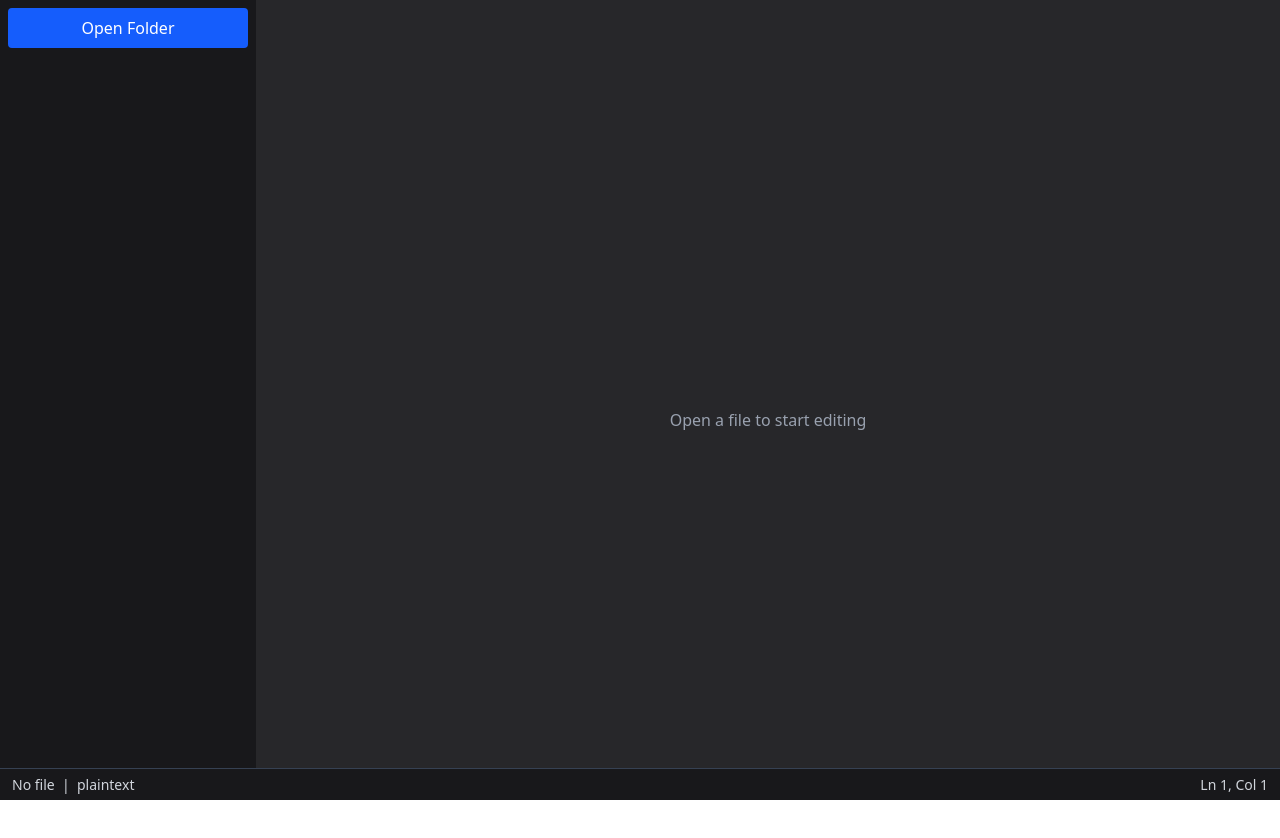
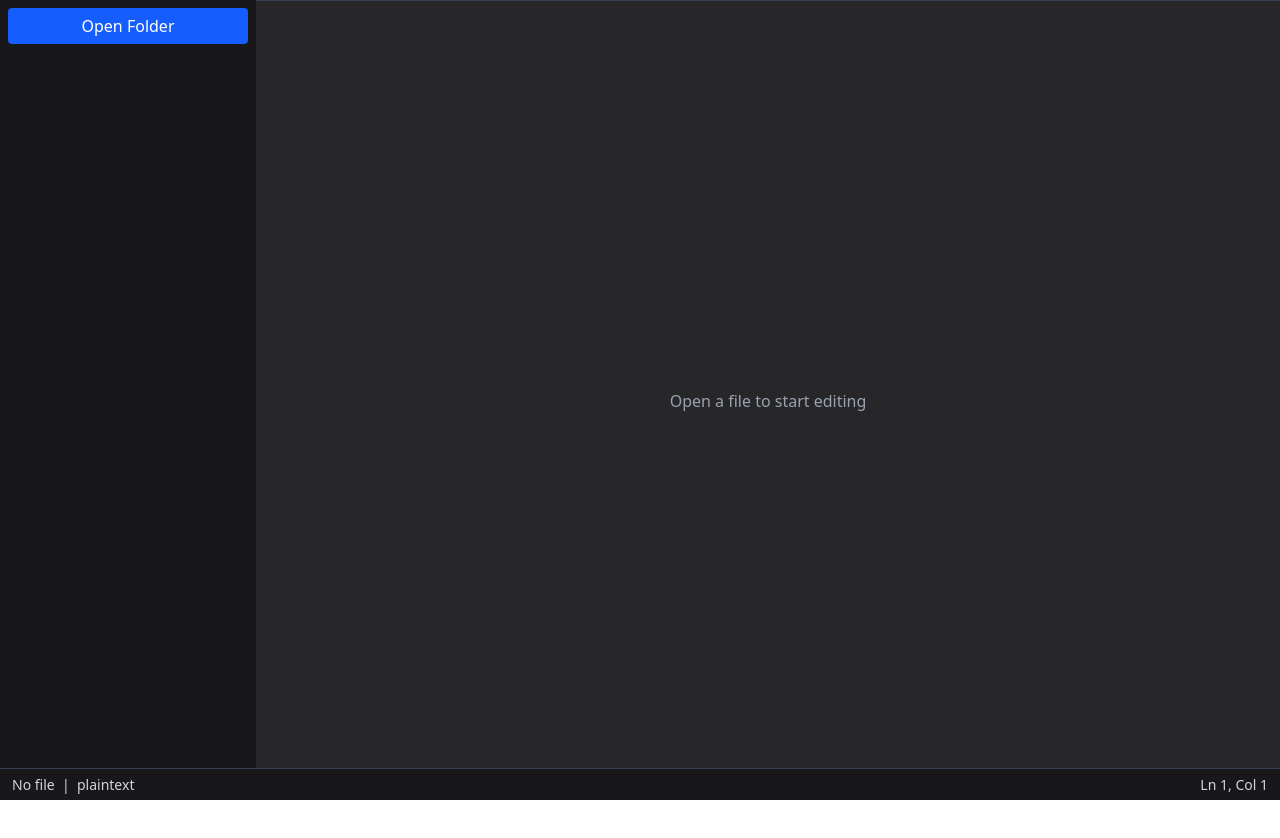
Before and after one commit to agha-naveed/darkfox-ide, a React (Vite) app in the folder ide-interface/: page / in a window 1280 px wide. Built offline with nearby package versions, Linux system fonts and the light colour scheme.

Commit message:
editor instance

```diff
--- a/ide-interface/src/App.jsx
+++ b/ide-interface/src/App.jsx
@@ -158,7 +158,7 @@ export default function App() {
       <div className="w-64 bg-zinc-900 text-white p-2">
         <button
           onClick={openFolder}
-          className="w-full bg-blue-600 py-2 rounded mb-2"
+          className="w-full bg-blue-600 py-[6px] cursor-pointer transition-all hover:bg-blue-800 rounded mb-2"
         >
           Open Folder
         </button>
@@ -169,7 +169,7 @@ export default function App() {
       {/* Main area */}
       <div className="flex-1 flex flex-col bg-zinc-800">
         {/* Tabs */}
-        {/* <div className="flex bg-gray-900 text-white border-b border-gray-700">
+        <div className="flex bg-gray-900 text-white border-b border-gray-700">
           {openFiles.map((file) => (
             <div
               key={file.name}
@@ -190,15 +190,15 @@ export default function App() {
               </button>
             </div>
           ))}
-        </div> */}
-        <TabBar
+        </div>
+        {/* <TabBar
           openFiles={openFiles}
           activeFile={activeFile}
           onSwitch={switchTab}
           onClose={closeTab}
           onCloseOthers={(file) => setOpenFiles(openFiles.filter(f => f.name === file.name))}
           onCloseAll={() => { setOpenFiles([]); setActiveFile(null); setFileContent(""); }}
-        />
+        /> */}
 
         {/* Editor */}
         {activeFile ? (
--- a/ide-interface/src/components/StatusBar.jsx
+++ b/ide-interface/src/components/StatusBar.jsx
@@ -17,7 +17,7 @@ export default function StatusBar({ fileName, language, editor }) {
   }, [editor]);
 
   return (
-    <div className="h-8 fixed w-full bottom-0 left-0 bg-zinc-900 text-gray-300 flex justify-between items-center px-3 text-sm border-t border-gray-700">
+    <div className="h-8 fixed w-full z-[99999] bottom-0 left-0 bg-zinc-900 text-gray-300 flex justify-between items-center px-3 text-sm border-t border-gray-700">
       <div>
         {fileName || "No file"} &nbsp;|&nbsp; {language || "Plaintext"}
       </div>
```
